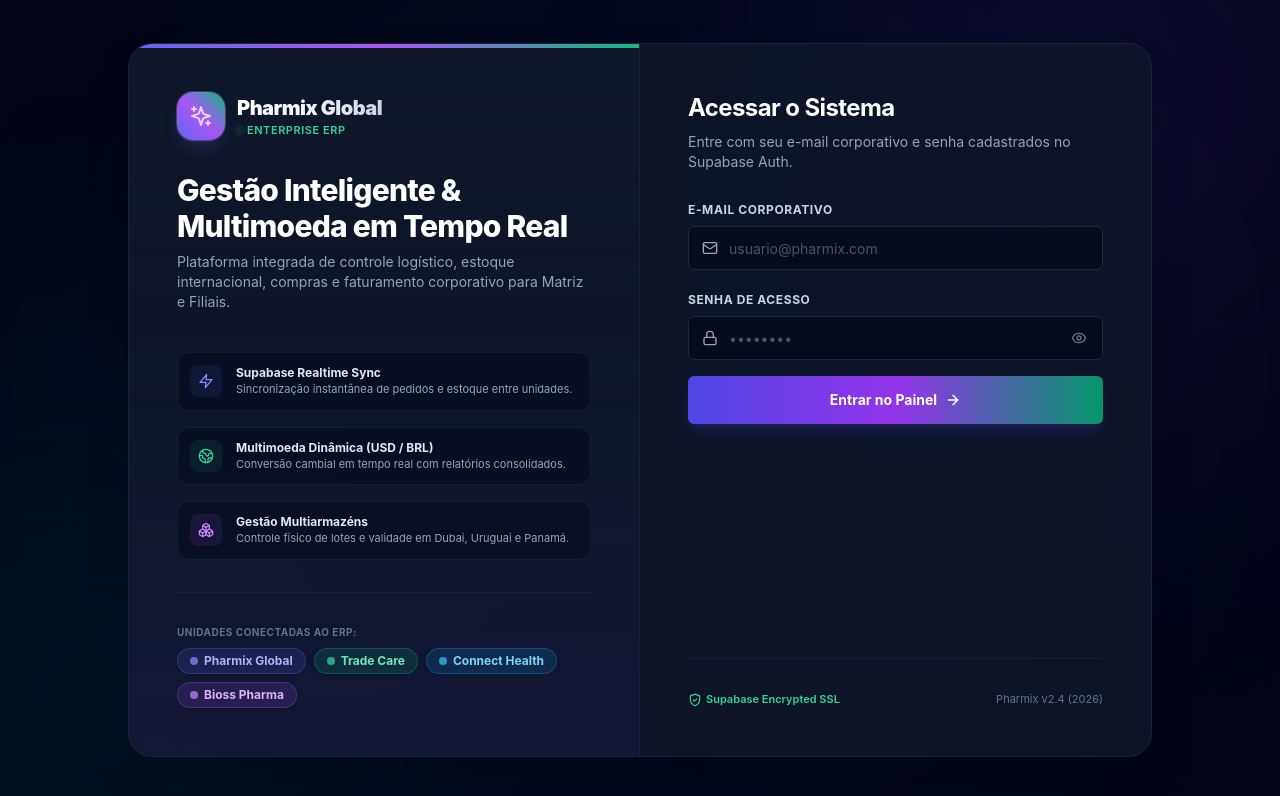
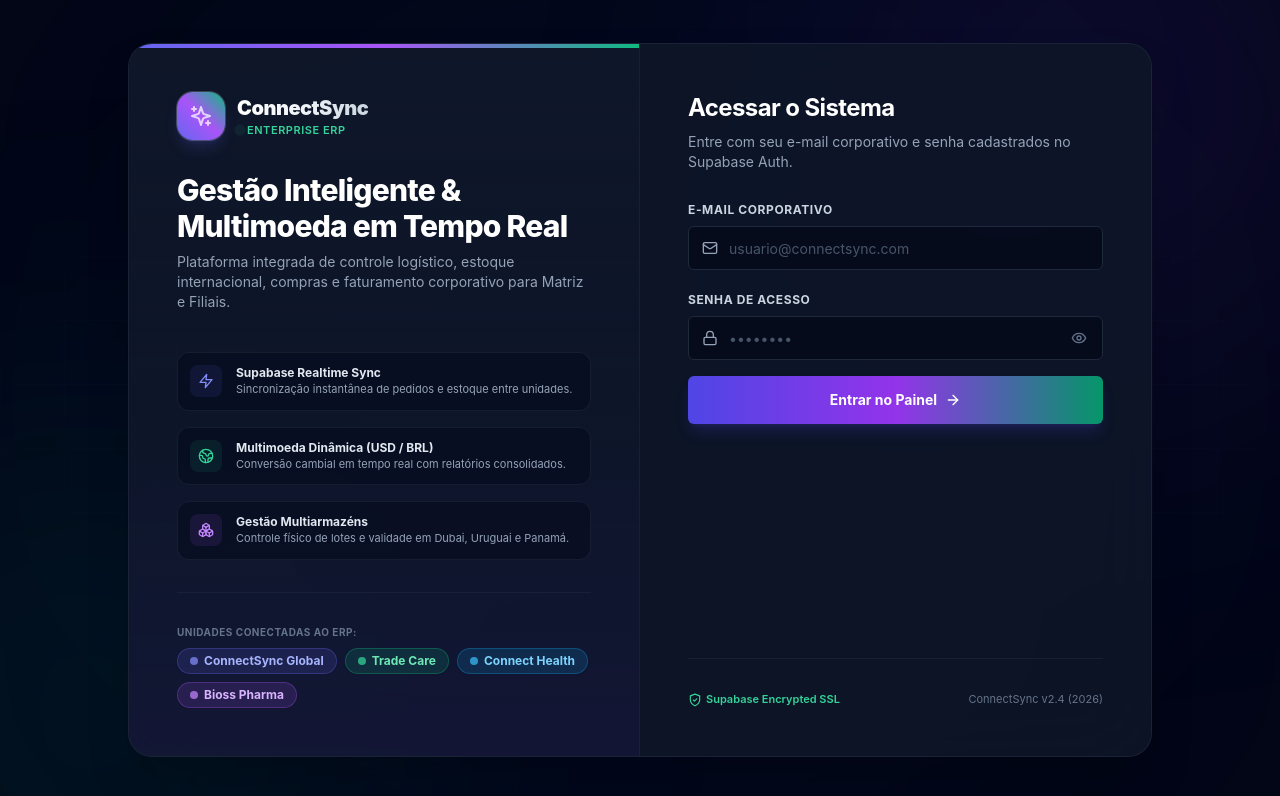
Before and after one commit to alifferleonn/ERP_Connect, a Next.js app: page / in a window 1280 px wide. Shown: the top 796 px of the page. Built offline with nearby package versions, Linux system fonts and the light colour scheme.

Commit message:
feat: rebrand system name across all UI components and layouts to ConnectSync

```diff
--- a/src/app/(auth)/layout.tsx
+++ b/src/app/(auth)/layout.tsx
@@ -1,8 +1,8 @@
 import { Metadata } from 'next'
 
 export const metadata: Metadata = {
-  title: 'Autenticação | Pharmix Global',
-  description: 'Sistema de autenticação do ERP Pharmix Global',
+  title: 'Autenticação | ConnectSync',
+  description: 'Sistema de autenticação do ERP ConnectSync',
 }
 
 export default function AuthLayout({
--- a/src/app/(dashboard)/dashboard/page.tsx
+++ b/src/app/(dashboard)/dashboard/page.tsx
@@ -291,10 +291,11 @@
         }
 
         const branchLabels: Record<string, string> = {
-          pharmix: 'Matriz Pharmix',
-          trade: 'Filial Trade',
-          connect: 'Filial Connect',
-          connecthealth: 'Filial ConnectHealth',
+          pharmix: 'ConnectSync Matriz',
+          trade: 'Trade Care',
+          connect: 'Connect Health',
+          connecthealth: 'Connect Health',
+          bioss: 'Bioss Pharma'
         }
 
         const branchDataList = Object.entries(branchBillingMap).map(([branch, value]) => ({
--- a/src/app/(dashboard)/vendas/page.tsx
+++ b/src/app/(dashboard)/vendas/page.tsx
@@ -61,12 +61,12 @@
     const customerInfo = parseCustomerInfo(sale.customer_name)
 
     const initialData = {
-      invoice_number: `INV-PHX-${(sale.id || '00000000').slice(0, 8).toUpperCase()}`,
-      company_name: 'Pharmix Global',
-      company_sub: 'Global Pharmaceutical Supply Chain',
+      invoice_number: `INV-CS-${(sale.id || '00000000').slice(0, 8).toUpperCase()}`,
+      company_name: 'ConnectSync Global',
+      company_sub: 'Global Enterprise & Supply Chain System',
       company_address: 'Matriz: Dubai International Free Zone, UAE | Panamá & Uruguai',
-      company_email: 'support@pharmix.com',
-      company_website: 'www.pharmix.com',
+      company_email: 'support@connectsync.com',
+      company_website: 'www.connectsync.com',
       customer_name: customerInfo.name || 'Cliente / Filial',
       customer_cpf: customerInfo.cpf || '',
       customer_email: customerInfo.email || '',
@@ -77,7 +77,7 @@
       quantity: sale.quantity || 1,
       unit_price: sale.unit_price || 0,
       total_amount: sale.total_amount || ((sale.quantity || 1) * (sale.unit_price || 0)),
-      notes: 'Obrigado por sua preferência. Esta Invoice é emitida pelo ERP Pharmix Global.',
+      notes: 'Obrigado por sua preferência. Esta Invoice é emitida pelo ERP ConnectSync.',
       issue_date: new Date(sale.created_at || Date.now()).toLocaleDateString('pt-BR'),
       issue_time: new Date(sale.created_at || Date.now()).toLocaleTimeString('pt-BR', { hour: '2-digit', minute: '2-digit' }),
       exchange_rate: sale.exchange_rate || null
--- a/src/app/layout.tsx
+++ b/src/app/layout.tsx
@@ -4,10 +4,10 @@
 import '@/app/globals.css'
 
 export const metadata: Metadata = {
-  title: 'Pharmix Global - ERP Farmacêutico',
-  description: 'Sistema completo de gestão de ERP para empresas farmacêuticas',
+  title: 'ConnectSync - ERP Gestão & Multimoeda',
+  description: 'Sistema completo de gestão ERP para empresas e filiais',
   keywords:
-    'ERP, farmacêutico, gestão, estoque, vendas, compras, suprimentos',
+    'ERP, ConnectSync, gestão, estoque, vendas, compras, suprimentos',
 }
 
 const COLORS = {
--- a/src/app/page.tsx
+++ b/src/app/page.tsx
@@ -46,7 +46,7 @@
 
       if (error) throw error
 
-      toast.success('Autenticado com sucesso! Entrando no Pharmix ERP...')
+      toast.success('Autenticado com sucesso! Entrando no ConnectSync ERP...')
       router.push('/dashboard')
       router.refresh()
     } catch (err: any) {
@@ -82,7 +82,7 @@
               </div>
               <div>
                 <h1 className="text-xl font-black tracking-tight bg-gradient-to-r from-white via-slate-100 to-slate-300 bg-clip-text text-transparent">
-                  Pharmix Global
+                  ConnectSync
                 </h1>
                 <span className="text-[11px] font-semibold text-emerald-400 tracking-wider uppercase flex items-center gap-1">
                   <span className="w-1.5 h-1.5 rounded-full bg-emerald-400 animate-ping" /> Enterprise ERP
@@ -139,7 +139,7 @@
             <p className="text-[10px] uppercase font-bold text-slate-500 tracking-wider mb-2">Unidades Conectadas ao ERP:</p>
             <div className="flex flex-wrap gap-2">
               <span className="px-3 py-1 rounded-full text-xs font-bold bg-indigo-500/15 text-indigo-300 border border-indigo-500/30 flex items-center gap-1.5 shadow-sm">
-                <span className="w-2 h-2 rounded-full bg-indigo-400 animate-pulse" /> Pharmix Global
+                <span className="w-2 h-2 rounded-full bg-indigo-400 animate-pulse" /> ConnectSync Global
               </span>
               <span className="px-3 py-1 rounded-full text-xs font-bold bg-emerald-500/15 text-emerald-300 border border-emerald-500/30 flex items-center gap-1.5 shadow-sm">
                 <span className="w-2 h-2 rounded-full bg-emerald-400 animate-pulse" /> Trade Care
@@ -173,7 +173,7 @@
                   <Mail className="absolute left-3.5 top-1/2 -translate-y-1/2 h-4 w-4 text-slate-400" />
                   <Input
                     type="email"
-                    placeholder="usuario@pharmix.com"
+                    placeholder="usuario@connectsync.com"
                     value={email}
                     onChange={e => setEmail(e.target.value)}
                     className="pl-10 h-11 bg-slate-950/60 border-slate-800 text-slate-100 text-xs focus-visible:ring-2 focus-visible:ring-indigo-500 focus-visible:border-transparent placeholder:text-slate-600 transition-all"
@@ -231,7 +231,7 @@
             <span className="flex items-center gap-1 text-emerald-400 font-semibold">
               <ShieldCheck className="h-3.5 w-3.5" /> Supabase Encrypted SSL
             </span>
-            <span>Pharmix v2.4 (2026)</span>
+            <span>ConnectSync v2.4 (2026)</span>
           </div>
         </div>
 
--- a/src/components/navbar.tsx
+++ b/src/components/navbar.tsx
@@ -345,7 +345,7 @@
                 <div className="p-3 border-b border-border/40 bg-secondary/30 flex items-center justify-between">
                   <div className="flex items-center gap-2">
                     <Bell className="h-4 w-4 text-primary" />
-                    <span className="text-sm font-bold">Alertas ({user?.isFilial ? badgeInfo.label : 'Pharmix Matriz'})</span>
+                    <span className="text-sm font-bold">Alertas ({user?.isFilial ? badgeInfo.label : 'ConnectSync Matriz'})</span>
                   </div>
                   <div className="flex items-center gap-1.5">
                     {notifications.length > 0 && (
@@ -442,7 +442,7 @@
                   </div>
                   <div className="min-w-0 flex-1">
                     <h4 className="text-sm font-bold truncate leading-tight">{user?.name || 'Usuário'}</h4>
-                    <p className="text-[11px] text-muted-foreground truncate">{user?.email || 'usuario@pharmix.com'}</p>
+                    <p className="text-[11px] text-muted-foreground truncate">{user?.email || 'usuario@connectsync.com'}</p>
                   </div>
                 </div>
 
--- a/src/components/sidebar.tsx
+++ b/src/components/sidebar.tsx
@@ -72,7 +72,7 @@
         {/* Header */}
         <div className="flex items-center justify-between border-b border-border p-4">
           <h1 className="text-xl font-bold bg-gradient-to-r from-purple-400 via-indigo-500 to-emerald-500 bg-clip-text text-transparent capitalize">
-            {user?.isSupervisor ? 'Pharmix - Supervisão' : user?.isFilial ? `Pharmix - ${user.filialName}` : 'Pharmix Global'}
+            {user?.isSupervisor ? 'ConnectSync - Supervisão' : user?.isFilial ? `ConnectSync - ${user.filialName}` : 'ConnectSync Global'}
           </h1>
           <Button
             variant="ghost"
```
